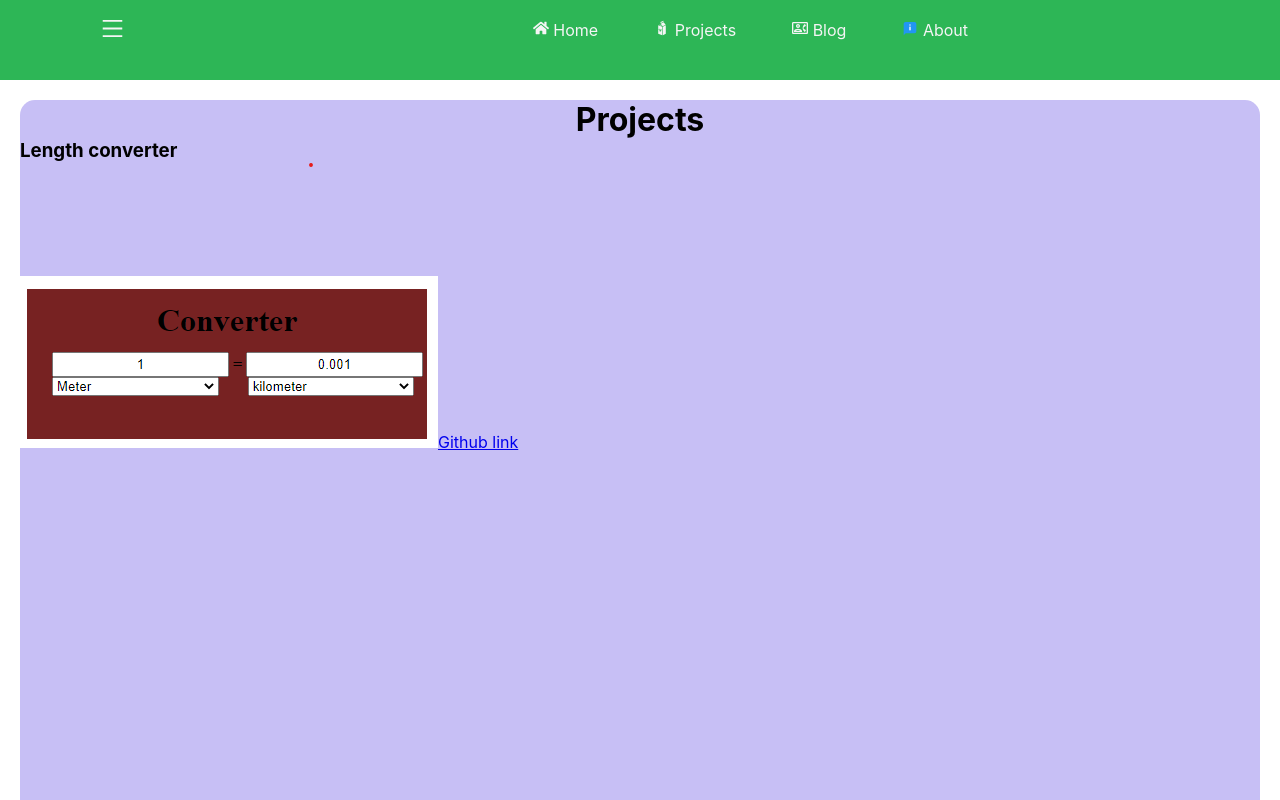
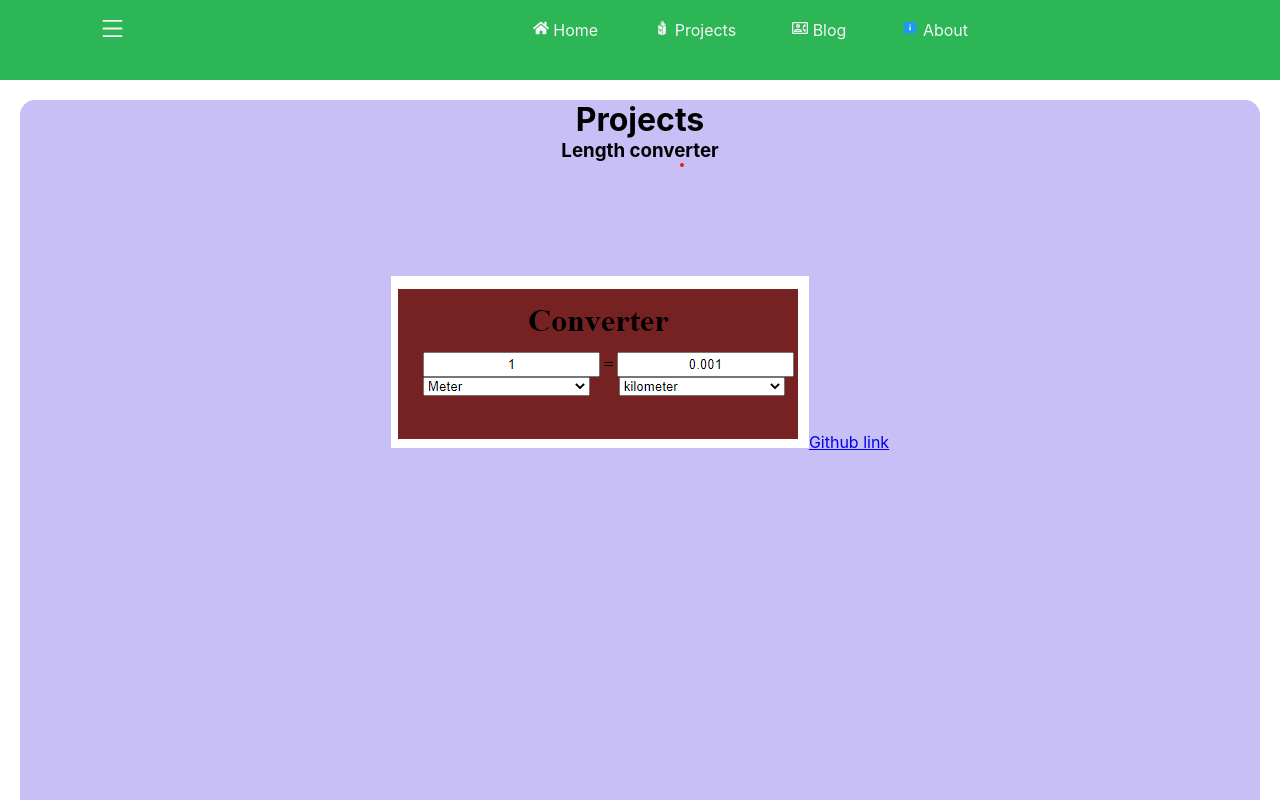
Before and after one commit to sirben181/my-app, a React (Create React App) app: page /projects in a window 1280 px wide. Shown: the top 800 px of the page. Built offline with nearby package versions, Linux system fonts and the light colour scheme.

Commit message:
projects styling

```diff
--- a/src/pages/Projects.js
+++ b/src/pages/Projects.js
@@ -11,9 +11,8 @@ const Projects = () => {
           <div className="converter">
             <h3>Length converter</h3>
             <div className="converter-body">
-              <img src={converter} alt="" />
-
-              <a href="https://www.github.com/sirben181/converter" target='_blank'>Github link</a>
+              <img src={converter} alt="converter here" />
+              <a  href="https://www.github.com/sirben181/converter" target='_blank' rel="noreferrer">Github link</a>
             </div>
           </div>
         </div>
--- a/src/pages/projects.css
+++ b/src/pages/projects.css
@@ -19,3 +19,12 @@
         text-align:center;
         text-transform: capitalize;
     }
+    .project-container{
+        display:flex;
+        flex-direction: column;
+        text-align:center;
+    }
+    .projects{
+        display:flex;
+        flex-direction:column;
+    }
```
